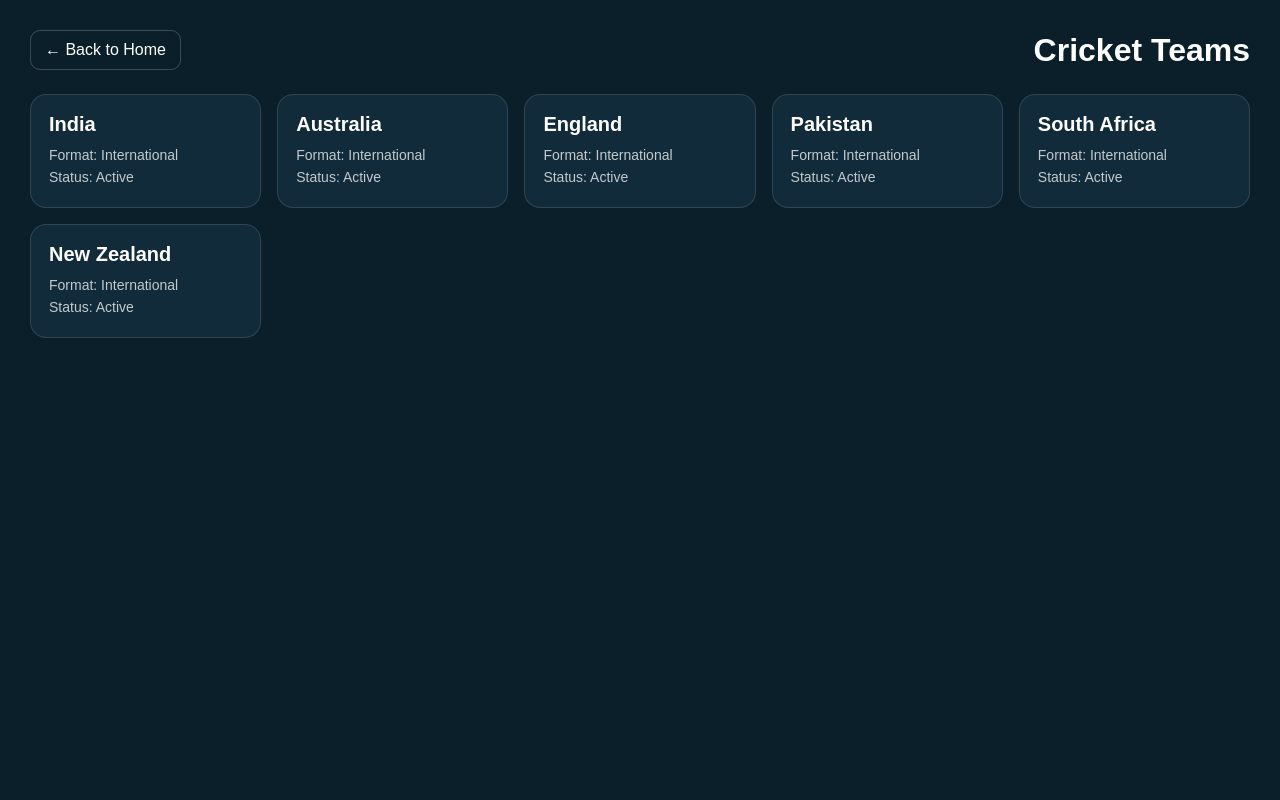
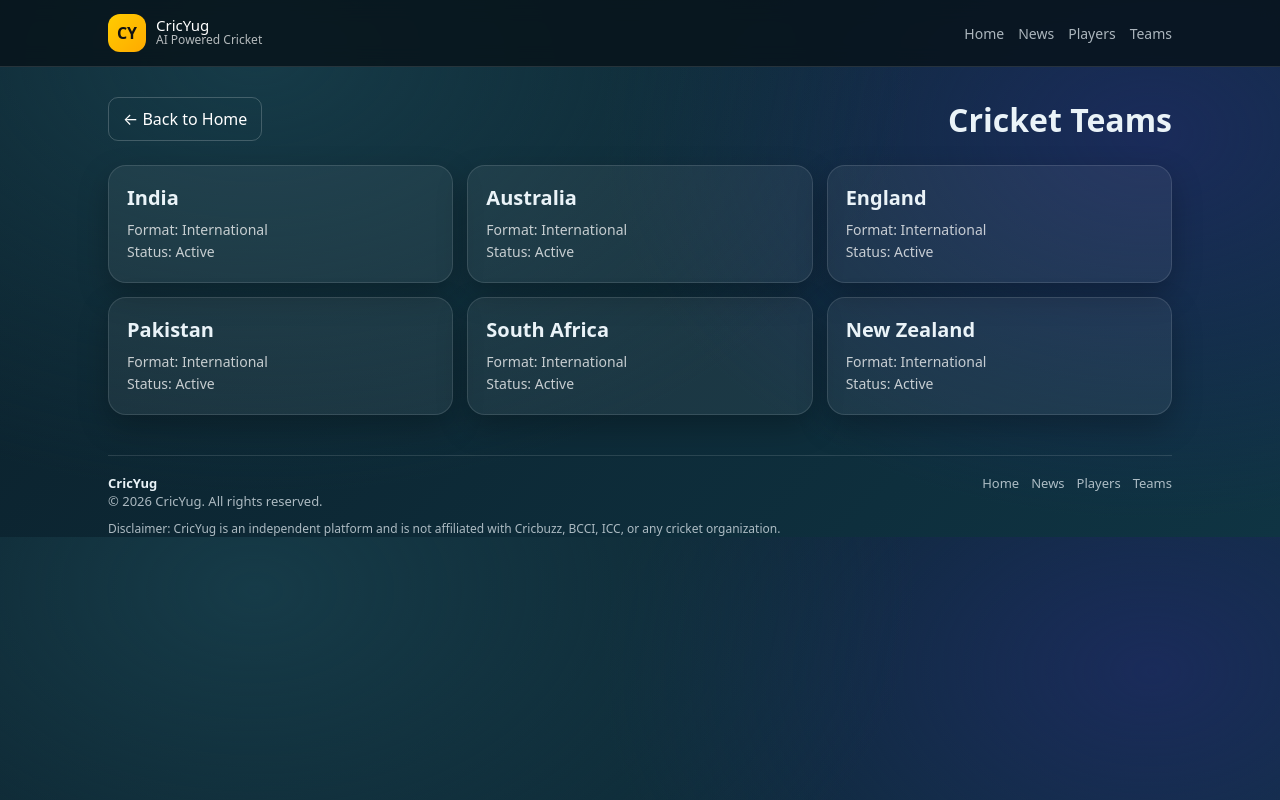
Before and after one commit to cricyug/cricyug_website, a plain HTML site: page teams.html in a window 1280 px wide. Drawn offline with Linux system fonts and the light colour scheme.

Commit message:
Update teams.html

```diff
--- a/teams.html
+++ b/teams.html
@@ -4,14 +4,13 @@
   <meta charset="UTF-8" />
   <meta name="viewport" content="width=device-width, initial-scale=1.0" />
   <title>Teams - CricYug</title>
+  <meta name="description" content="Browse cricket teams and team information on CricYug." />
+  <meta name="robots" content="index, follow" />
+  <meta name="theme-color" content="#0b1f2a" />
+  <link rel="icon" type="image/svg+xml" href="favicon.svg" />
+  <link rel="stylesheet" href="css/style.css" />
+
   <style>
-    body{
-      margin:0;
-      font-family:Arial,sans-serif;
-      background:#0b1f2a;
-      color:#fff;
-      padding:30px;
-    }
     .top{
       display:flex;
       justify-content:space-between;
@@ -20,6 +19,7 @@
       flex-wrap:wrap;
       gap:12px;
     }
+
     .back{
       color:#fff;
       text-decoration:none;
@@ -28,28 +28,20 @@
       border-radius:10px;
       display:inline-block;
     }
+
     .title{
       font-size:32px;
       font-weight:700;
       margin:0;
     }
-    .grid{
-      display:grid;
-      grid-template-columns:repeat(auto-fit,minmax(220px,1fr));
-      gap:16px;
-    }
-    .card{
-      background:#122b3a;
-      border:1px solid rgba(255,255,255,.12);
-      border-radius:16px;
-      padding:18px;
-    }
+
     .name{
       font-size:20px;
       font-weight:700;
       margin-bottom:8px;
     }
-    .meta{
+
+    .metaText{
       color:rgba(255,255,255,.75);
       font-size:14px;
       line-height:1.6;
@@ -57,43 +49,88 @@
   </style>
 </head>
 <body>
+  <header class="navbar" style="margin-bottom:30px;">
+    <div class="navbarInner">
+      <a href="index.html" style="display:flex;align-items:center;gap:10px;text-decoration:none;color:#fff;">
+        <div class="logo">CY</div>
+        <div>
+          <div style="font-size:15px;line-height:1;">CricYug</div>
+          <div style="font-size:12px;color:rgba(255,255,255,.7);line-height:1.2;">AI Powered Cricket</div>
+        </div>
+      </a>
 
+      <nav class="navlinks">
+        <a href="index.html">Home</a>
+        <a href="news.html">News</a>
+        <a href="players.html">Players</a>
+        <a href="teams.html">Teams</a>
+      </nav>
+    </div>
+  </header>
+
+  <div class="wrap">
     <div class="top">
       <a class="back" href="index.html">← Back to Home</a>
       <h1 class="title">Cricket Teams</h1>
     </div>
 
-  <div class="grid">
+    <div class="grid3">
       <div class="card">
         <div class="name">India</div>
-      <div class="meta">Format: International<br>Status: Active</div>
+        <div class="metaText">Format: International<br>Status: Active</div>
       </div>
 
       <div class="card">
         <div class="name">Australia</div>
-      <div class="meta">Format: International<br>Status: Active</div>
+        <div class="metaText">Format: International<br>Status: Active</div>
       </div>
 
       <div class="card">
         <div class="name">England</div>
-      <div class="meta">Format: International<br>Status: Active</div>
+        <div class="metaText">Format: International<br>Status: Active</div>
       </div>
 
       <div class="card">
         <div class="name">Pakistan</div>
-      <div class="meta">Format: International<br>Status: Active</div>
+        <div class="metaText">Format: International<br>Status: Active</div>
       </div>
 
       <div class="card">
         <div class="name">South Africa</div>
-      <div class="meta">Format: International<br>Status: Active</div>
+        <div class="metaText">Format: International<br>Status: Active</div>
       </div>
 
       <div class="card">
         <div class="name">New Zealand</div>
-      <div class="meta">Format: International<br>Status: Active</div>
+        <div class="metaText">Format: International<br>Status: Active</div>
       </div>
     </div>
 
+    <footer style="margin-top:40px;padding-top:18px;border-top:1px solid rgba(255,255,255,.12);color:rgba(234,243,248,.72);font-size:13px;">
+      <div style="max-width:1100px;margin:0 auto;display:flex;justify-content:space-between;gap:12px;flex-wrap:wrap;">
+        <div>
+          <div style="font-weight:800;color:#eaf3f8;">CricYug</div>
+          <div>© <span class="footerYear"></span> CricYug. All rights reserved.</div>
+        </div>
+
+        <div style="display:flex;gap:12px;flex-wrap:wrap;">
+          <a href="index.html" style="color:rgba(234,243,248,.72);text-decoration:none;">Home</a>
+          <a href="news.html" style="color:rgba(234,243,248,.72);text-decoration:none;">News</a>
+          <a href="players.html" style="color:rgba(234,243,248,.72);text-decoration:none;">Players</a>
+          <a href="teams.html" style="color:rgba(234,243,248,.72);text-decoration:none;">Teams</a>
+        </div>
+      </div>
+
+      <div style="margin-top:10px;font-size:12px;color:rgba(234,243,248,.72);">
+        Disclaimer: CricYug is an independent platform and is not affiliated with Cricbuzz, BCCI, ICC, or any cricket organization.
+      </div>
+    </footer>
+  </div>
+
+  <script>
+    document.querySelectorAll(".footerYear").forEach(el => {
+      el.textContent = new Date().getFullYear();
+    });
+  </script>
 </body>
 </html>
```
Lines whose indentation alone changed are shown as unchanged.
